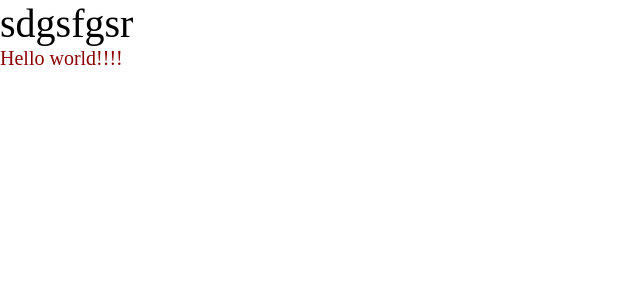
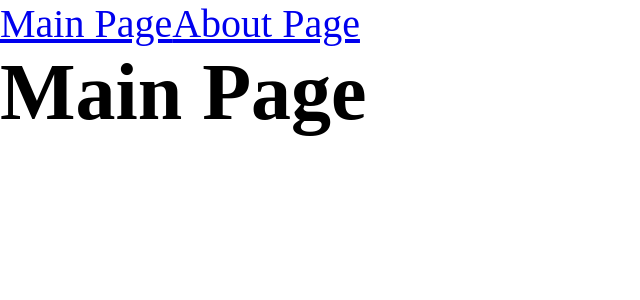
Before and after one commit to AleXCseev/react-ts, a React app: page / in a window 1280 px wide. Shown: the top 300 px of the page, without its empty margins (0-640 px from the left). Built offline with nearby package versions, Linux system fonts and the light colour scheme.

Commit message:
add routing

```diff
--- a/package.json
+++ b/package.json
@@ -31,7 +31,9 @@
   "dependencies": {
     "@types/react": "^17.0.39",
     "@types/react-dom": "^17.0.11",
+    "@types/react-router-dom": "^5.3.3",
     "react": "^17.0.2",
-    "react-dom": "^17.0.2"
+    "react-dom": "^17.0.2",
+    "react-router-dom": "^6.14.1"
   }
 }
--- a/src/App.tsx
+++ b/src/App.tsx
@@ -1,11 +1,20 @@
-import Comp from "./components/comp"
+import { Link, Route, Routes } from "react-router-dom"
 import "./index.scss"
+import { AboutPageAsync } from "./pages/AboutPage/AboutPage.async"
+import { MainPageAsync } from "./pages/MainPage/MainPage.async"
+import { Suspense } from "react"
 
 const App = () => {
     return (
         <div className="app">
-            sdgsfgsr
-            <Comp/>
+            <Link to={'/'}>Main Page</Link>
+            <Link to={'/about'}>About Page</Link>
+            <Suspense fallback={<div>Loading...</div>}>
+                <Routes>
+                    <Route path={"/about"} element={<AboutPageAsync/>}/>
+                    <Route path={"/"} element={<MainPageAsync/>}/>
+                </Routes>
+            </Suspense>
         </div>
     )
 }
--- a/src/index.tsx
+++ b/src/index.tsx
@@ -1,7 +1,10 @@
 import { render } from "react-dom"
 import App from "./App";
+import { BrowserRouter } from "react-router-dom";
 
 render(
-    <App/>,
+    <BrowserRouter>
+        <App/>
+    </BrowserRouter>,
     document.getElementById("root")
 )
--- /dev/null
+++ b/src/pages/AboutPage/AboutPage.async.tsx
@@ -0,0 +1,3 @@
+import { lazy } from 'react';
+
+export const AboutPageAsync = lazy(() => import('./AboutPage'))
--- /dev/null
+++ b/src/pages/AboutPage/AboutPage.tsx
@@ -0,0 +1,11 @@
+
+
+const AboutPage = () => {
+    return (
+        <h1>
+            About Page
+        </h1>
+    )
+}
+
+export default AboutPage
--- /dev/null
+++ b/src/pages/MainPage/MainPage.async.tsx
@@ -0,0 +1,3 @@
+import { lazy } from 'react';
+
+export const MainPageAsync = lazy(() => import('./MainPage'))
--- /dev/null
+++ b/src/pages/MainPage/MainPage.tsx
@@ -0,0 +1,10 @@
+
+const MainPage = () => {
+    return (
+        <h1>
+            Main Page
+        </h1>
+    )
+}
+
+export default MainPage
--- a/tsconfig.json
+++ b/tsconfig.json
@@ -2,7 +2,7 @@
   "compilerOptions": {
     "outDir": "./dist/",
     "noImplicitAny": true,
-    "module": "es6",
+    "module": "es2020",
     "target": "es5",
     "jsx": "react-jsx",
     "allowJs": true,
```
Also changed, not shown: 10 other files (tests, documents, lock files or other folders).
